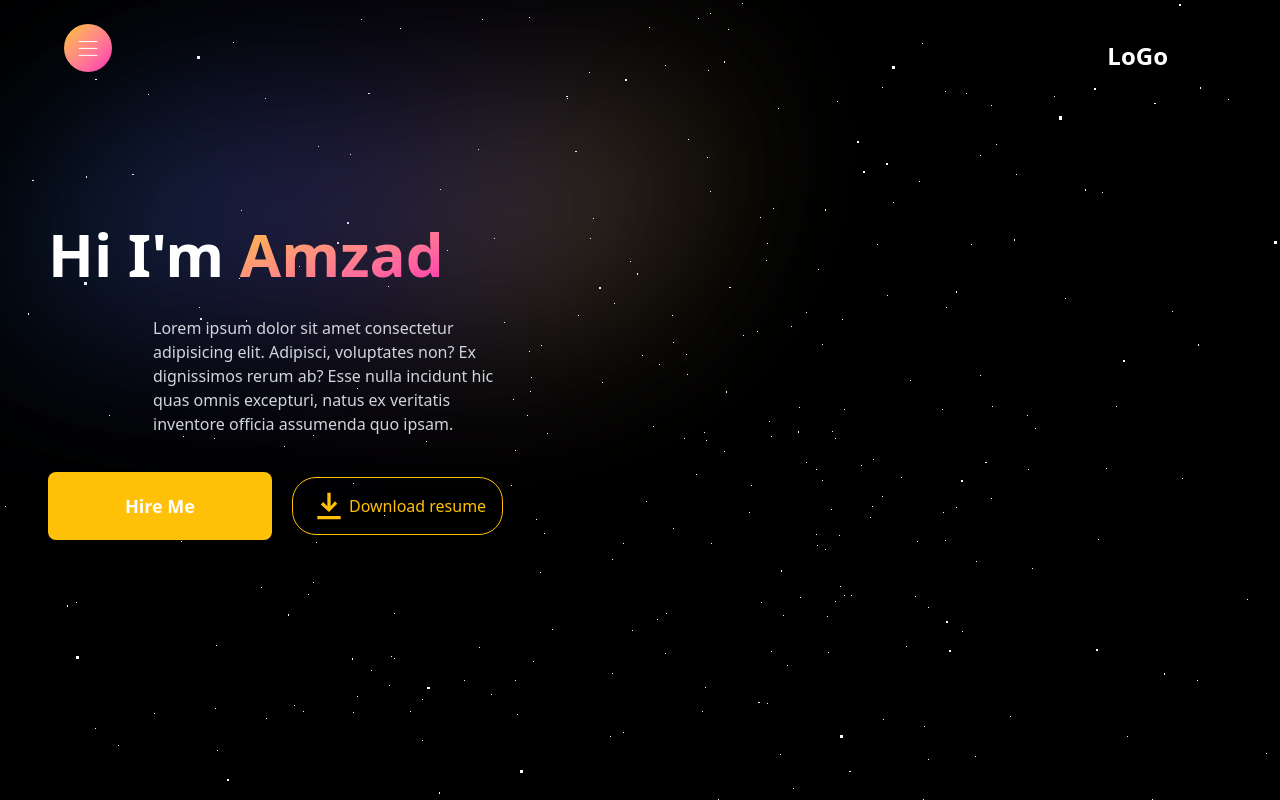
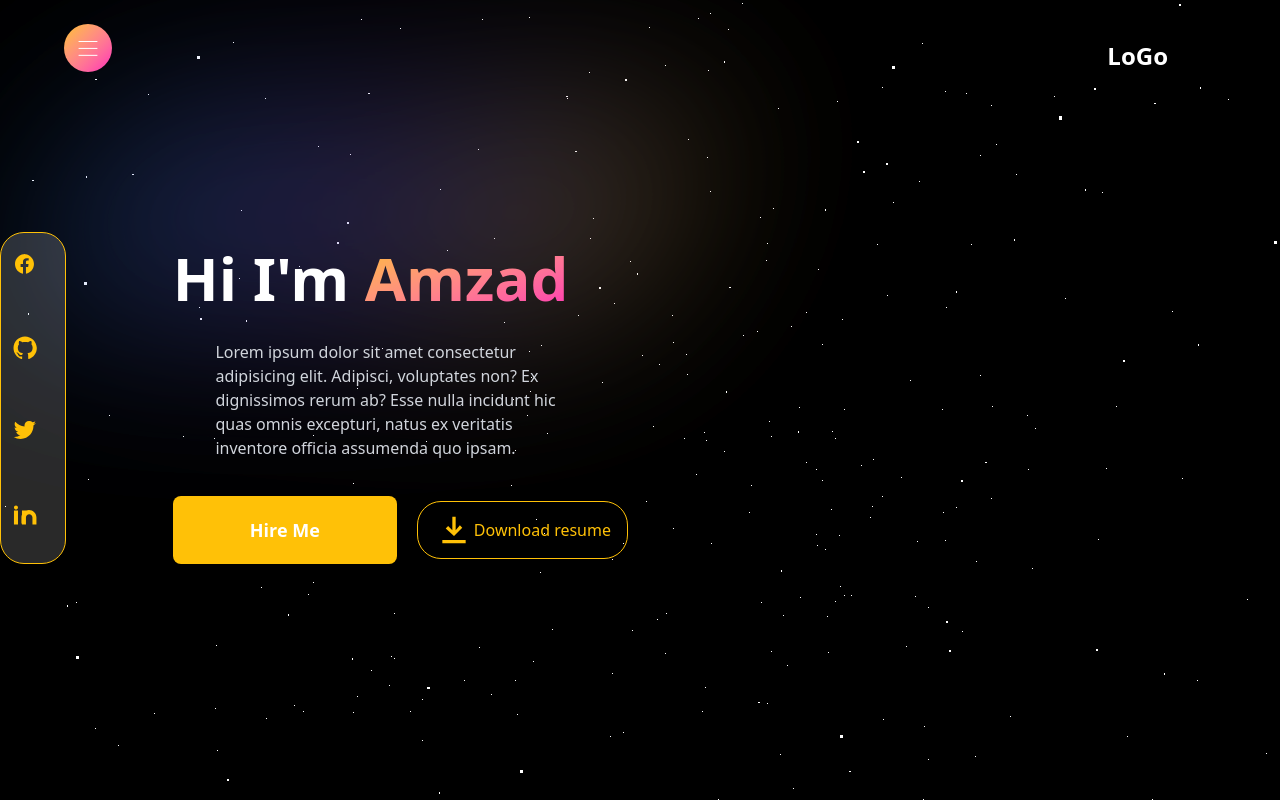
Before and after one commit to mohammadamzad38/Profetional-portfolio, a React (Vite) app: page / in a window 1280 px wide. Built offline with nearby package versions, Linux system fonts and the light colour scheme.

Commit message:
s icon complete

```diff
--- a/src/Components/HeroSection.jsx
+++ b/src/Components/HeroSection.jsx
@@ -2,6 +2,7 @@ import React from "react";
 import { motion } from "framer-motion";
 import { variants } from "./config.js";
 import InteractiveButton from "./InteractiveButton.jsx";
+import SocialButton from "./SocialButton.jsx";
 
 const HeroSection = () => {
   return (
@@ -11,6 +12,9 @@ const HeroSection = () => {
       <header className="absolute w-1/2 aspect-[16/5] -skew-x-12 rounded-full bg-gradient-to-r from-[#007cda] via-[#785ae4] to-[#FFC107] opacity-20 blur-[100px] left-10 top-0 hidden md:block"></header>
       <section className="w-full px-5 sm:px-8 md:px-12 lg:px-0 max-w-screen-lg lg:max-w-screen-xl mx-auto relative">
         <article className="grid lg:grid-cols-2 gap-10 xl:gap-6 relative pt-24 lg:max-w-none mx-w-2xl md:mx-w-3xl mx-auto">
+          <section className="lg:py-6 flex justify-between">
+            <SocialButton />
+
             <section className="ml-0 md:ml-12">
               <header className="text-center lg:text-left">
                 <h1 className="pt-4 text-white font-bold text-4xl md:text-5xl lg:text-6xl">
@@ -21,14 +25,14 @@ const HeroSection = () => {
                 </h1>
               </header>
               <p className="text-gray-300 pt-8 text-center lg:text-left mx-auto max-w-[370px] md:mx-w-xl">
-              Lorem ipsum dolor sit amet consectetur adipisicing elit. Adipisci,
-              voluptates non? Ex dignissimos rerum ab? Esse nulla incidunt hic
-              quas omnis excepturi, natus ex veritatis inventore officia
-              assumenda quo ipsam.
+                Lorem ipsum dolor sit amet consectetur adipisicing elit.
+                Adipisci, voluptates non? Ex dignissimos rerum ab? Esse nulla
+                incidunt hic quas omnis excepturi, natus ex veritatis inventore
+                officia assumenda quo ipsam.
               </p>
               <section className="flex items-center gap-5 pt-9 flex-col sm:flex-row sm:w-max sm:mx-auto lg:mx-0">
                 <figure className="w-56">
-                <InteractiveButton text="Hire Me"/>
+                  <InteractiveButton text="Hire Me" />
                 </figure>
                 <motion.button
                   whileHover={{ scale: 1.1 }}
@@ -49,6 +53,7 @@ const HeroSection = () => {
                 </motion.button>
               </section>
             </section>
+          </section>
         </article>
       </section>
     </section>
--- a/src/Components/SocialButton.jsx
+++ b/src/Components/SocialButton.jsx
@@ -1,5 +1,5 @@
 import React from "react";
-import { hover, motion } from "framer-motion";
+import { motion } from "framer-motion";
 import { socialIcon } from "./config";
 
 const SocialButton = () => {
@@ -27,7 +27,22 @@ const SocialButton = () => {
     },
   };
   return <div className="md:flex flex-col items-center justify-center border border-[#FFC107] bg-[#ffffff29] rounded-3xl space-y-11 p-3 max-h-[506px] md:max-h-[386px] hidden">{socialIcon.map((icon) => (
-    <button key={icon.id}></button>
+    <button key={icon.id}>
+        <svg viewBox={icon.viewBox} width={40} height={40} className="flex items-center justify-center">
+            <motion.path
+            d={icon.path}
+            fill="#FFC107"
+            stroke="#FFC107"
+            strokeWidth={2}
+            variants={variants}
+            initial="initial"
+            animate="animate"
+            whileHover="hover"
+            >
+
+            </motion.path>
+        </svg>
+    </button>
   ))}</div>;
 };
 
```
Lines whose indentation alone changed are shown as unchanged.
